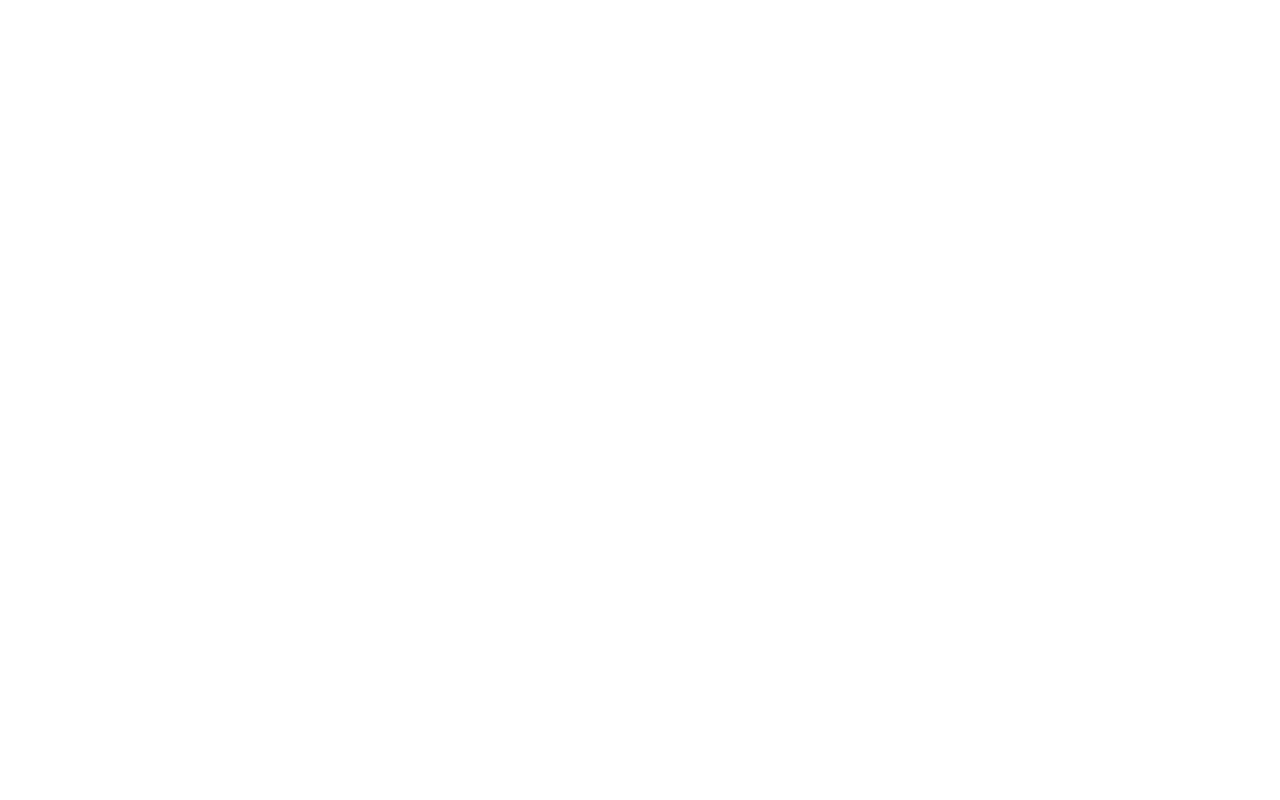
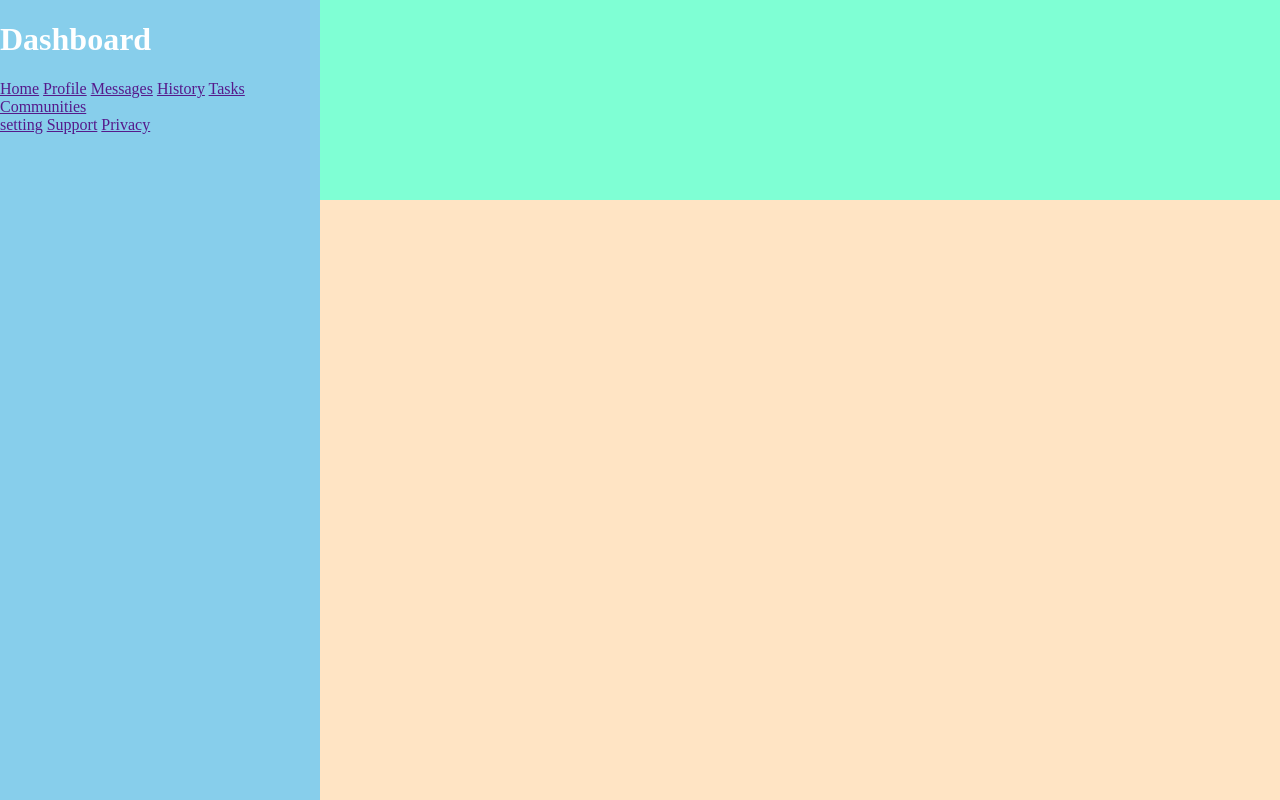
Before and after one commit to HaoRyou/Admin-Dashboard, a plain HTML site: page index.html in a window 1280 px wide. Drawn offline with Linux system fonts and the light colour scheme.

Commit message:
modified: Add basic setting for html and css For Css, added the row and column for main container, and other div insdie container For html, added the information that is display in the screen.

```diff
--- a/index.html
+++ b/index.html
@@ -8,6 +8,29 @@
     <title>Admin Dashboard</title>
 </head>
 <body>
+    <div class="main_container">
+        <div class="sidebar">
+            <h1>Dashboard</h1>
+            <div>
+                <a href="">Home</a>
+                <a href="">Profile</a>
+                <a href="">Messages</a>
+                <a href="">History</a>
+                <a href="">Tasks</a>
+                <a href="">Communities</a>
+            </div>
+            <div>
+                <a href="">setting</a>
+                <a href="">Support</a>
+                <a href="">Privacy</a>
+            </div>
+        </div>
+        <div class="user_detail">
 
+        </div>
+        <div class="Project_list">
+
+        </div>
+    </div>
 </body>
 </html>
--- a/style.css
+++ b/style.css
@@ -0,0 +1,29 @@
+body,
+html {
+  height: 100%;
+  margin: 0;
+}
+
+.main_container{
+    display: grid;
+    height: 100%;
+    grid-template-columns: 1fr 3fr;
+    grid-template-rows: 1fr 3fr;
+}
+
+.sidebar{
+    grid-area: 1/ 1 /3 /2;
+    background-color: skyblue;
+    color: white;
+}
+
+.user_detail{
+    grid-area: 1/2/2/3;
+    background-color: aquamarine;
+
+}
+
+.Project_list{
+    grid-area: 2/2/3/3;
+    background-color: bisque;
+}
```
